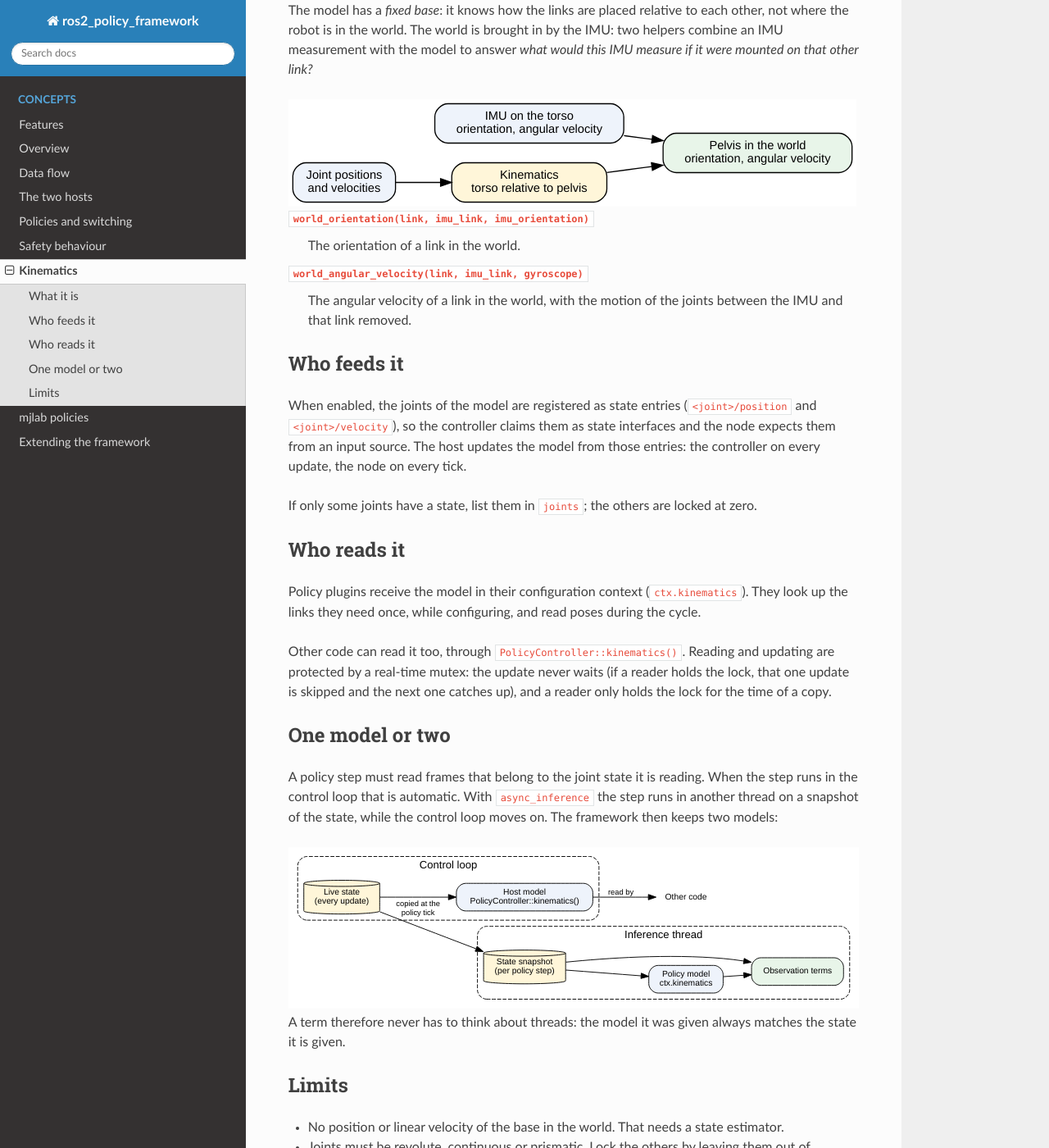
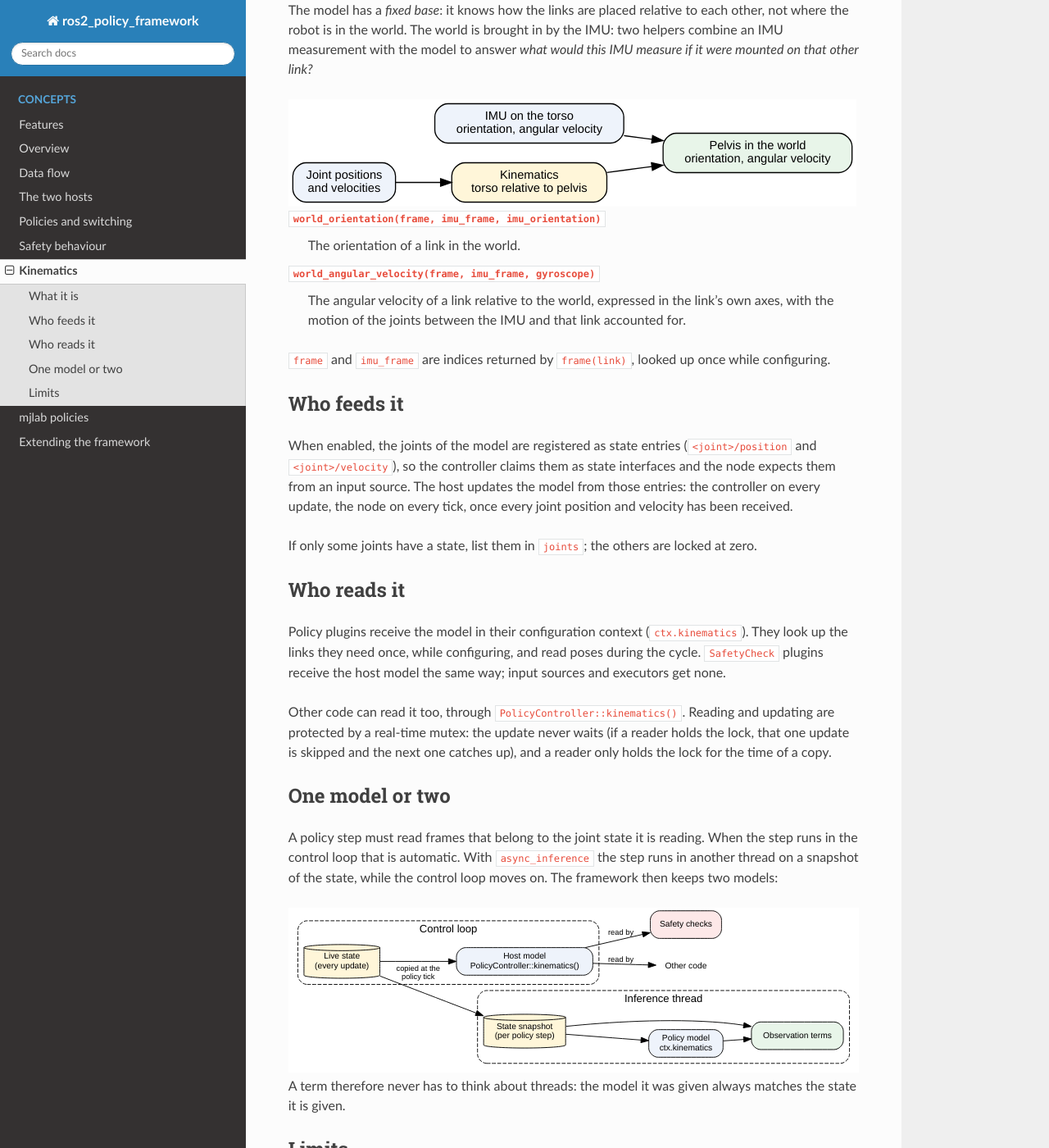
Before and after one commit to saikishor/ros2_policy_framework, a Sphinx documentation site: the page built from docs/kinematics.rst, in a window 1280 px wide and 1400 px high, scrolled down 556 px. Shown: the whole window at 82% size. Built offline with Sphinx 7.4.7 and the Read the Docs theme 3.1.0, drawn with Linux system fonts in a browser that asks for light colours.

Commit message:
Correct the kinematics helper signatures and show the safety checks reading the host model

```diff
--- a/docs/kinematics.rst
+++ b/docs/kinematics.rst
@@ -42,12 +42,15 @@ that other link?*
      model -> base;
    }
 
-``world_orientation(link, imu_link, imu_orientation)``
+``world_orientation(frame, imu_frame, imu_orientation)``
    The orientation of a link in the world.
 
-``world_angular_velocity(link, imu_link, gyroscope)``
-   The angular velocity of a link in the world, with the motion of the joints between the
-   IMU and that link removed.
+``world_angular_velocity(frame, imu_frame, gyroscope)``
+   The angular velocity of a link relative to the world, expressed in the link's own axes,
+   with the motion of the joints between the IMU and that link accounted for.
+
+``frame`` and ``imu_frame`` are indices returned by ``frame(link)``, looked up once while
+configuring.
 
 Who feeds it
 ------------
@@ -55,7 +58,8 @@ Who feeds it
 When enabled, the joints of the model are registered as state entries
 (``<joint>/position`` and ``<joint>/velocity``), so the controller claims them as state
 interfaces and the node expects them from an input source. The host updates the model from
-those entries: the controller on every update, the node on every tick.
+those entries: the controller on every update, the node on every tick, once every joint
+position and velocity has been received.
 
 If only some joints have a state, list them in ``joints``; the others are locked at zero.
 
@@ -64,6 +68,8 @@ Who reads it
 
 Policy plugins receive the model in their configuration context (``ctx.kinematics``). They
 look up the links they need once, while configuring, and read poses during the cycle.
+``SafetyCheck`` plugins receive the host model the same way; input sources and executors get
+none.
 
 Other code can read it too, through ``PolicyController::kinematics()``. Reading and updating
 are protected by a real-time mutex: the update never waits (if a reader holds the lock, that
@@ -99,7 +105,9 @@ then keeps two models:
        snap -> terms;
      }
      live -> snap [label="copied at the\npolicy tick"];
+     host_model -> checks [label="read by"];
      host_model -> others [label="read by"];
+     checks [label="Safety checks", fillcolor="#fde8e8"];
      others [label="Other code", shape=plaintext, fillcolor=none];
    }
 
```
